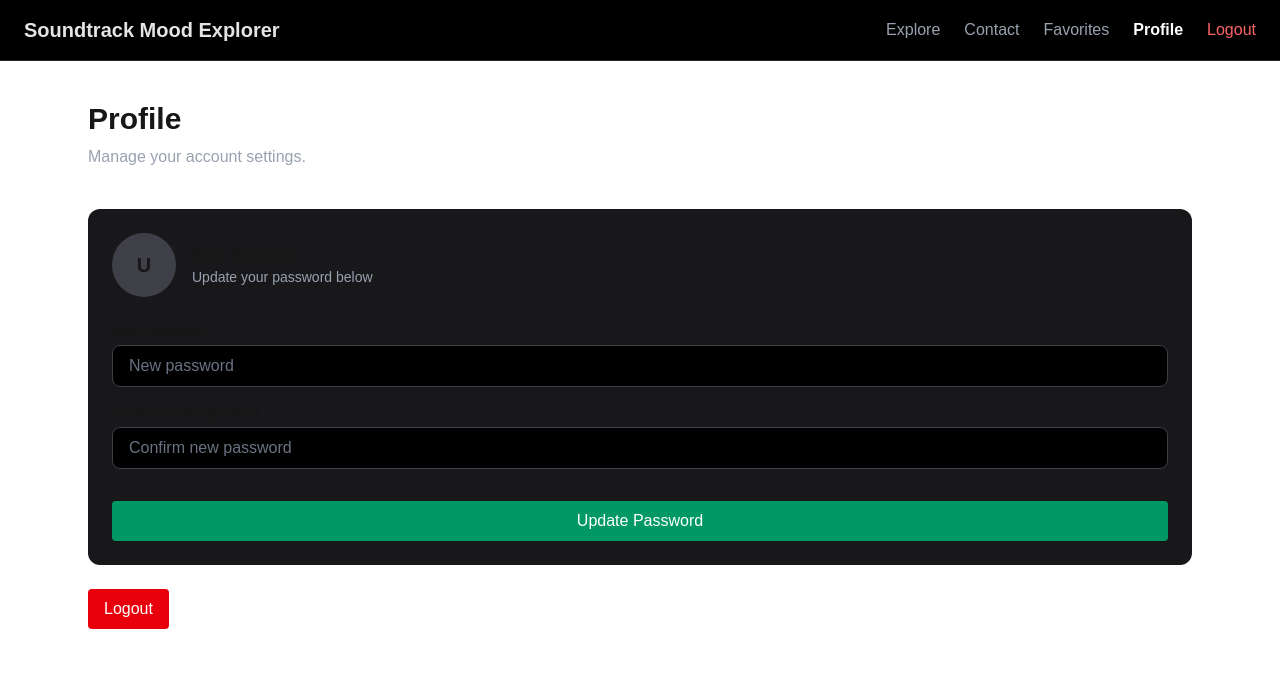
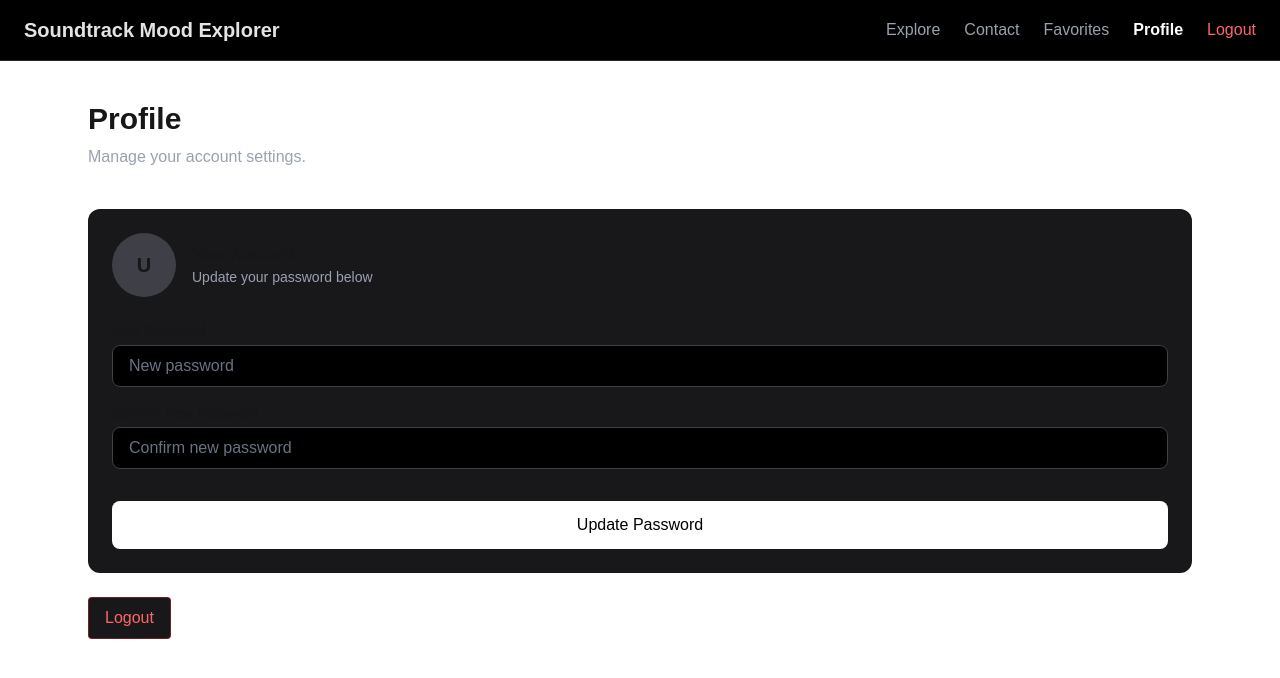
Before and after one commit to Frantisek82/soundtrack-mood-explorer-frontend, a Next.js app: page /profile in a window 1280 px wide. Shown: the top 678 px of the page. Built offline with nearby package versions, Linux system fonts and the light colour scheme; sample sign-in values are in the browser's storage.

Commit message:
a11y: final accessibility improvements and form feedback polish

```diff
--- a/src/app/contact/page.tsx
+++ b/src/app/contact/page.tsx
@@ -26,8 +26,9 @@ export default function ContactPage() {
         {!submitted ? (
           <form onSubmit={handleSubmit} className="space-y-4">
             <div>
-              <label className="block text-sm mb-1">Name</label>
+              <label htmlFor="contact-name" className="block text-sm mb-1">Name</label>
               <input
+                id="contact-name"
                 type="text"
                 required
                 placeholder="Your name"
@@ -41,8 +42,9 @@ export default function ContactPage() {
             </div>
 
             <div>
-              <label className="block text-sm mb-1">Email</label>
+              <label htmlFor="contact-email" className="block text-sm mb-1">Email</label>
               <input
+                id="contact-email"
                 type="email"
                 required
                 placeholder="Your email"
@@ -56,8 +58,9 @@ export default function ContactPage() {
             </div>
 
             <div>
-              <label className="block text-sm mb-1">Message</label>
+              <label htmlFor="contact-message" className="block text-sm mb-1">Message</label>
               <textarea
+                id="contact-message"
                 required
                 rows={4}
                 placeholder="Your message"
--- a/src/app/login/page.tsx
+++ b/src/app/login/page.tsx
@@ -44,7 +44,7 @@ export default function LoginPage() {
         </h1>
 
         {error && (
-          <p className="mb-4 text-sm text-red-400 text-center">
+          <p role="alert" className="mb-4 text-sm text-red-400 text-center">
             {error}
           </p>
         )}
--- a/src/app/profile/page.tsx
+++ b/src/app/profile/page.tsx
@@ -86,8 +86,9 @@ export default function ProfilePage() {
         {/* Password Form */}
         <form onSubmit={handlePasswordChange} className="space-y-4">
           <div>
-            <label className="block text-sm mb-1">New Password</label>
+            <label htmlFor="new-password" className="block text-sm mb-1">New Password</label>
             <input
+              id="new-password"
               type="password"
               placeholder="New password"
               value={password}
@@ -103,10 +104,11 @@ export default function ProfilePage() {
           </div>
 
           <div>
-            <label className="block text-sm mb-1">
+            <label htmlFor="confirm-password" className="block text-sm mb-1">
               Confirm New Password
             </label>
             <input
+              id="confirm-password"
               type="password"
               placeholder="Confirm new password"
               value={confirmPassword}
@@ -126,13 +128,19 @@ export default function ProfilePage() {
           )}
 
           {/* Update password */}
-          <Button
+          <button
             type="submit"
             disabled={loading}
-            className="w-full mt-4"
+            aria-disabled={loading}
+            className={`w-full mt-4 px-6 py-3 rounded-lg font-medium transition
+    ${loading
+                ? "bg-gray-700 text-gray-400 cursor-not-allowed"
+                : "bg-white text-black hover:bg-gray-200"
+              }
+  `}
           >
             {loading ? "Saving..." : "Update Password"}
-          </Button>
+          </button>
         </form>
       </section>
 
--- a/src/app/register/page.tsx
+++ b/src/app/register/page.tsx
@@ -67,7 +67,7 @@ export default function RegisterPage() {
         </h1>
 
         {error && (
-          <p className="mb-4 text-sm text-red-400 text-center">
+          <p role="alert" className="mb-4 text-sm text-red-400 text-center">
             {error}
           </p>
         )}
--- a/src/app/soundtrack/[id]/page.tsx
+++ b/src/app/soundtrack/[id]/page.tsx
@@ -118,7 +118,7 @@ export default function SoundtrackDetailPage() {
 
         {/* Friendly inline auth message */}
         {authMessage && (
-          <p className="mt-2 text-sm text-red-400">
+          <p role="alert" className="mt-2 text-sm text-red-400">
             {authMessage}
             {!isAuthenticated() && (
               <Link
@@ -140,6 +140,7 @@ export default function SoundtrackDetailPage() {
           </h3>
 
           <iframe
+            title={`Spotify preview for ${soundtrack.title}`}
             src={`https://open.spotify.com/embed/track/${soundtrack.spotifyTrackId}`}
             width="100%"
             height="80"
--- a/src/components/Button.tsx
+++ b/src/components/Button.tsx
@@ -15,13 +15,24 @@ export default function Button({
   ...props
 }: ButtonProps) {
   const baseStyles =
-    "px-4 py-2 rounded font-medium transition disabled:opacity-50 disabled:cursor-not-allowed";
+    `
+    px-4 py-2 rounded
+    transition
+    disabled:opacity-50
+    disabled:cursor-not-allowed
+
+    focus-visible:outline-none
+    focus-visible:ring-2
+    focus-visible:ring-white
+    focus-visible:ring-offset-2
+    focus-visible:ring-offset-black
+    `;
 
   const variants: Record<ButtonVariant, string> = {
     primary:
-      "bg-emerald-600 text-white hover:bg-emerald-500 focus:ring-2 focus:ring-emerald-400",
+      "bg-zinc-900 border border-zinc-700 text-white hover:bg-zinc-800",
     danger:
-      "bg-red-600 text-white hover:bg-red-500 focus:ring-2 focus:ring-red-400",
+      "bg-zinc-900 border border-red-500/40 text-red-400 hover:bg-zinc-800",
   };
 
   return (
```
